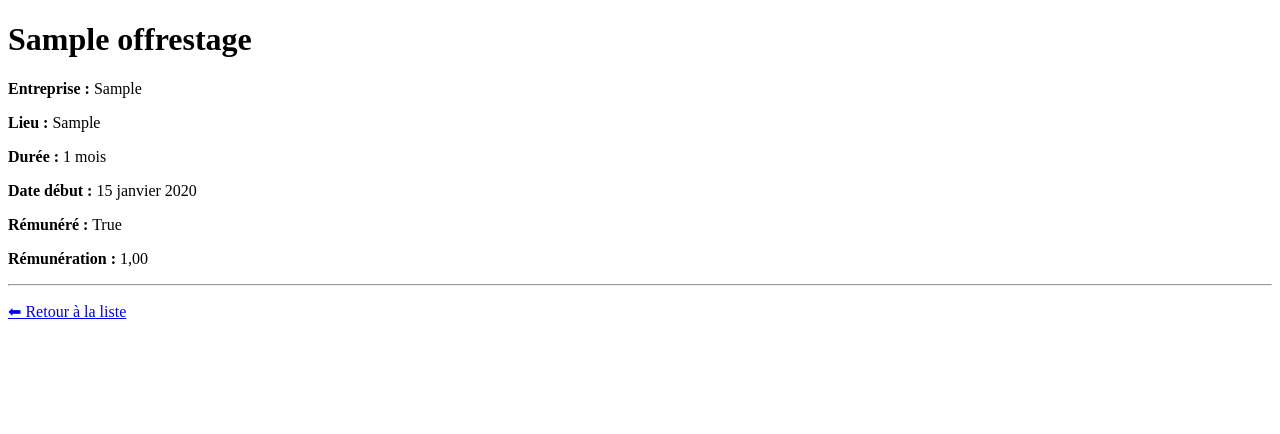
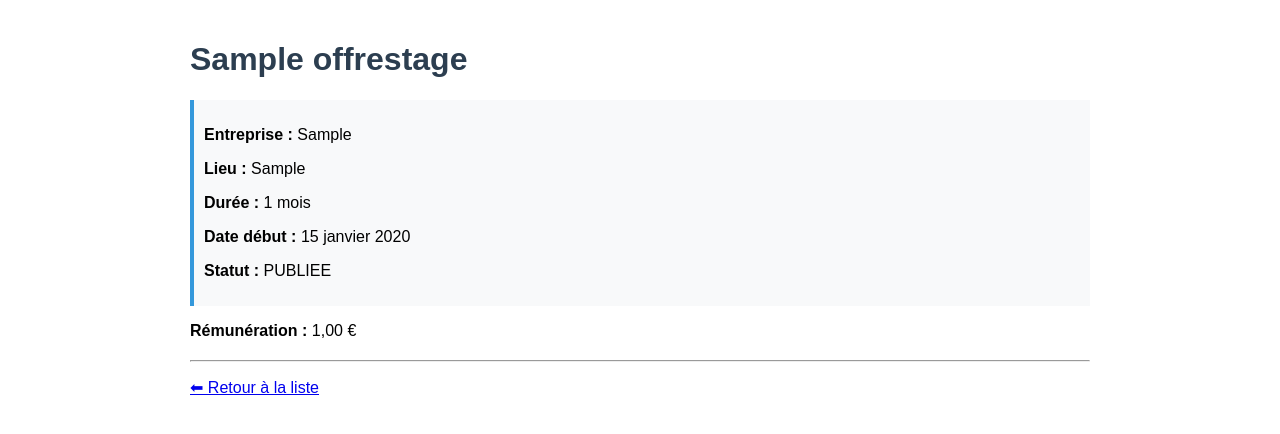
Before and after one commit to alhousseynou-ndiaye/stages-platform, a Django app: page /offres/1/ in a window 1280 px wide. Shown: the top 434 px of the page. Run offline with Django 5.2, Linux system fonts and the light colour scheme; a user stored in the database is signed in; tables that the repository leaves empty hold one stand-in row (values such as "Sample post").

Commit message:
Fix offer detail actions and improve UI

```diff
--- a/core/urls.py
+++ b/core/urls.py
@@ -2,6 +2,6 @@
 from . import views
 
 urlpatterns = [
-    path("", views.dashboard, name="home"),   # page d'accueil
+    path("", views.home, name="home"),          # <-- IMPORTANT
     path("dashboard/", views.dashboard, name="dashboard"),
 ]
--- a/templates/offres/offre_detail.html
+++ b/templates/offres/offre_detail.html
@@ -3,37 +3,96 @@
   <head>
     <meta charset="utf-8" />
     <title>Détails offre</title>
+    <style>
+      body {
+        font-family: Arial, sans-serif;
+        max-width: 900px;
+        margin: auto;
+        padding: 20px;
+      }
+
+      h1 {
+        color: #2c3e50;
+      }
+
+      .section {
+        margin-bottom: 20px;
+      }
+
+      .btn {
+        display: inline-block;
+        padding: 8px 14px;
+        background: #3498db;
+        color: white;
+        text-decoration: none;
+        border-radius: 4px;
+        margin-right: 10px;
+      }
+
+      .btn:hover {
+        background: #2980b9;
+      }
+
+      .btn-danger {
+        background: #e74c3c;
+      }
+
+      .btn-danger:hover {
+        background: #c0392b;
+      }
+
+      .info {
+        background: #f8f9fa;
+        padding: 10px;
+        border-left: 4px solid #3498db;
+        margin-bottom: 15px;
+      }
+    </style>
   </head>
+
   <body>
     <h1>{{ offre.titre }}</h1>
 
+    <div class="info">
       <p><b>Entreprise :</b> {{ offre.entreprise.raison_sociale }}</p>
       <p><b>Lieu :</b> {{ offre.lieu }}</p>
       <p><b>Durée :</b> {{ offre.duree_mois }} mois</p>
       <p><b>Date début :</b> {{ offre.date_debut }}</p>
-    <p><b>Rémunéré :</b> {{ offre.remunere }}</p>
+      <p><b>Statut :</b> {{ offre.statut }}</p>
+    </div>
+
+    <div class="section">
       <p>
         <b>Rémunération :</b>
-      {% if offre.remuneration %} {{ offre.remuneration }} {% else %} - {% endif
-      %}
+        {% if offre.remuneration %} {{ offre.remuneration }} € {% else %} - {%
+        endif %}
       </p>
+
       <p>
         <b>Filière :</b>
         {% if offre.filiere_cible %} {{ offre.filiere_cible }} {% else %} - {%
         endif %}
       </p>
-    <p><b>Statut :</b> {{ offre.statut }}</p>
+    </div>
 
+    <div class="section">
       <h3>Description</h3>
-    <p>{{ offre.description }}</p>
+      <p>{{ offre.description|linebreaks }}</p>
+    </div>
 
+    <div class="section">
       <h3>Missions</h3>
-    <p>{{ offre.missions }}</p>
+      <p>{{ offre.missions|linebreaks }}</p>
+    </div>
 
+    <div class="section">
       <h3>Profil recherché</h3>
-    <p>{{ offre.profil_recherche }}</p>
+      <p>{{ offre.profil_recherche|linebreaks }}</p>
+    </div>
 
+    <div class="section">
       <h3>Pièces jointes</h3>
+
       <ul>
         {% for pj in offre.pieces_jointes.all %}
         <li>
@@ -45,29 +104,44 @@
         <li>Aucune pièce jointe.</li>
         {% endfor %}
       </ul>
+    </div>
 
     <hr />
 
-    {# Actions selon le rôle #} {% if request.user.role == "ETUDIANT" and
-    offre.statut == "PUBLIEE" %}
-    <p><a href="{% url 'postuler' offre.pk %}">✅ Postuler</a></p>
-    <p><a href="{% url 'mes_candidatures' %}">📄 Voir mes candidatures</a></p>
-    {% endif %} {% if request.user.role == "ADMIN" or request.user.role ==
-    "RESP_PEDAGO" %}
-    <p>
-      <a href="{% url 'candidatures_offre' offre.pk %}">
-        📥 Voir les candidatures reçues
+    <!-- ================== ACTIONS ================== -->
+
+    <div class="section">
+      <!-- Étudiant -->
+      {% if request.user.role|lower == "etudiant" and offre.statut|lower ==
+      "publiee" %}
+
+      <a href="{% url 'postuler' offre.pk %}" class="btn"> 📩 Postuler </a>
+
+      <a href="{% url 'mes_candidatures' %}" class="btn">
+        📄 Mes candidatures
       </a>
-    </p>
 
-    {% if offre.statut != "ARCHIVEE" %}
-    <p>
-      <a href="{% url 'offre_archive' offre.pk %}"> 🗄️ Archiver l’offre </a>
-    </p>
+      {% endif %}
+
+      <!-- Admin / Responsable -->
+      {% if request.user.role|lower == "admin" or request.user.role|lower ==
+      "resp_pedago" %}
+
+      <a href="{% url 'candidatures_offre' offre.pk %}" class="btn">
+        📥 Voir candidatures
+      </a>
+
+      {% if offre.statut|lower != "archivee" %}
+      <a href="{% url 'offre_archive' offre.pk %}" class="btn btn-danger">
+        🗄️ Archiver
+      </a>
       {% endif %} {% endif %}
+    </div>
 
     <hr />
 
-    <p><a href="{% url 'offre_list' %}">⬅ Retour à la liste</a></p>
+    <p>
+      <a href="{% url 'offre_list' %}">⬅ Retour à la liste</a>
+    </p>
   </body>
 </html>
```
Also changed, not shown: core/views.py (+9 -0 lines), stages_platform/settings.py (line endings or trailing spaces). Lines whose indentation alone changed are shown as unchanged.
